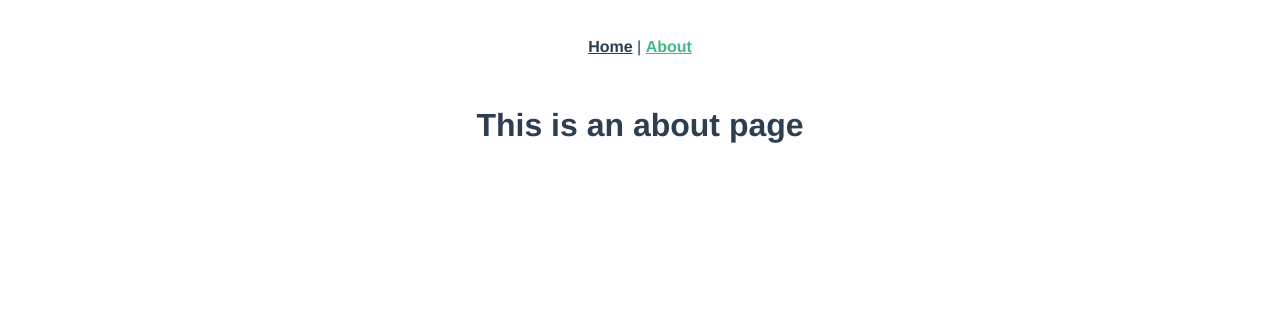
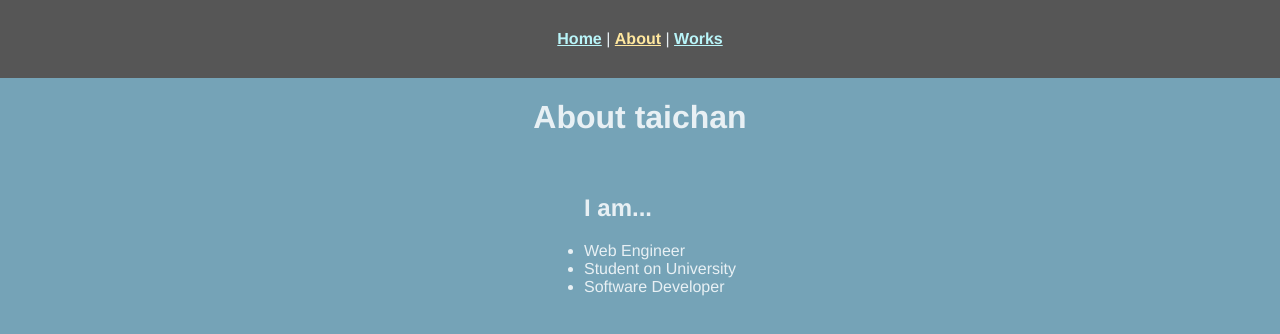
Before and after one commit to tai-cha/portfolio.old, a Vue app: page /about in a window 1280 px wide. Shown: the top 334 px of the page. Built offline with nearby package versions, Linux system fonts and the light colour scheme.

Commit message:
Remove default contents

```diff
--- a/public/index.html
+++ b/public/index.html
@@ -1,15 +1,16 @@
 <!DOCTYPE html>
-<html lang="en">
+<html lang="ja">
   <head>
     <meta charset="utf-8">
     <meta http-equiv="X-UA-Compatible" content="IE=edge">
     <meta name="viewport" content="width=device-width,initial-scale=1.0">
     <link rel="icon" href="<%= BASE_URL %>favicon.ico">
+    <link rel="stylesheet" href="style.css">
     <title>taichan-portfolio</title>
   </head>
   <body>
     <noscript>
-      <strong>We're sorry but taichan-portfolio doesn't work properly without JavaScript enabled. Please enable it to continue.</strong>
+      <strong>このサイトはJavaScriptを有効にして閲覧してください。</strong>
     </noscript>
     <div id="app"></div>
     <!-- built files will be auto injected -->
--- /dev/null
+++ b/public/style.css
@@ -0,0 +1,6 @@
+body {
+    margin: 0;
+    padding: 0;
+    background-color: #75A3B7;
+    color: #E8F0F4;
+}
--- a/src/App.vue
+++ b/src/App.vue
@@ -1,9 +1,12 @@
 <template>
   <div id="app">
-    <div id="nav">
-      <router-link to="/">Home</router-link> |
-      <router-link to="/about">About</router-link>
-    </div>
+    <header>
+      <nav id="nav">
+        <router-link to="/">Home</router-link> |
+        <router-link to="/about">About</router-link> |
+        <router-link to="/works">Works</router-link>
+      </nav>
+    </header>
     <router-view/>
   </div>
 </template>
@@ -14,7 +17,14 @@
   -webkit-font-smoothing: antialiased;
   -moz-osx-font-smoothing: grayscale;
   text-align: center;
-  color: #2c3e50;
+  color: #E8F0F4;
+}
+
+header {
+  position: sticky;
+  top: 0;
+  left: 0;
+  background: #565656;
 }
 
 #nav {
@@ -22,10 +32,10 @@
 
   a {
     font-weight: bold;
-    color: #2c3e50;
+    color: #B9F5F9;
 
     &.router-link-exact-active {
-      color: #42b983;
+      color: #FFE79E;
     }
   }
 }
--- a/src/router/index.js
+++ b/src/router/index.js
@@ -1,6 +1,7 @@
-import Vue from 'vue';
-import VueRouter from 'vue-router';
-import Home from '../views/Home.vue';
+import Vue from 'vue'
+import VueRouter from 'vue-router'
+import Home from '../views/Home.vue'
+import NotFound from '../views/404.vue'
 
 Vue.use(VueRouter);
 
@@ -18,12 +19,22 @@ const routes = [
     // which is lazy-loaded when the route is visited.
     component: () => import(/* webpackChunkName: "about" */ '../views/About.vue'),
   },
+  {
+    path: '/works',
+    name: 'works',
+    component: () => import(/* webpackChunkName: "about" */ '../views/Works.vue'),
+  },
+  {
+    path: '*',
+    name: '404',
+    component: NotFound
+  }
 ];
 
 const router = new VueRouter({
   mode: 'history',
   base: process.env.BASE_URL,
   routes,
-});
+})
 
 export default router;
--- /dev/null
+++ b/src/views/404.vue
@@ -0,0 +1,16 @@
+<template>
+  <div class="not-found">
+    <h1>404 Not Found</h1>
+    <div>お探しのページは見つかりませんでした。</div>
+  </div>
+</template>
+
+<script>
+  export default {
+    name: '404'
+  };
+</script>
+
+<style scoped>
+
+</style>
--- a/src/views/About.vue
+++ b/src/views/About.vue
@@ -1,5 +1,22 @@
 <template>
   <div class="about">
-    <h1>This is an about page</h1>
+    <h1>About taichan</h1>
+    <ul>
+      <h2>I am...</h2>
+      <li>Web Engineer</li>
+      <li>Student on University</li>
+      <li>Software Developer</li>
+    </ul>
   </div>
 </template>
+
+<style lang="scss" scoped>
+  .about {
+    display: flex;
+    flex-direction: column;
+    align-items: center;
+  }
+  ul {
+    text-align: left;
+  }
+</style>
--- a/src/views/Home.vue
+++ b/src/views/Home.vue
@@ -1,18 +1,17 @@
 <template>
   <div class="home">
-    <img alt="Vue logo" src="../assets/logo.png">
-    <HelloWorld msg="Welcome to Your Vue.js App"/>
+    <h1>Hello, I am taichan!</h1>
+    <router-link to="/about">Learn about me.</router-link>
   </div>
 </template>
 
 <script>
 // @ is an alias to /src
-import HelloWorld from '@/components/HelloWorld.vue';
 
 export default {
   name: 'home',
   components: {
-    HelloWorld,
-  },
+
+  }
 };
 </script>
--- /dev/null
+++ b/src/views/Works.vue
@@ -0,0 +1,15 @@
+<template>
+  <div>
+    <h1>Coming soon…</h1>
+  </div>
+</template>
+
+<script>
+  export default {
+    name: 'Works'
+  };
+</script>
+
+<style scoped>
+
+</style>
```
